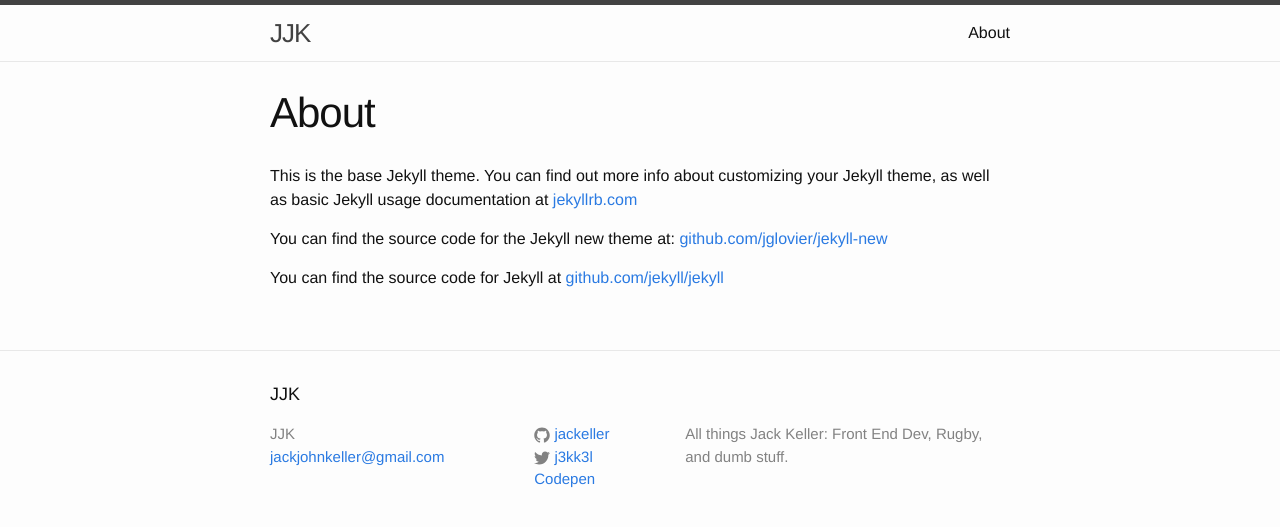
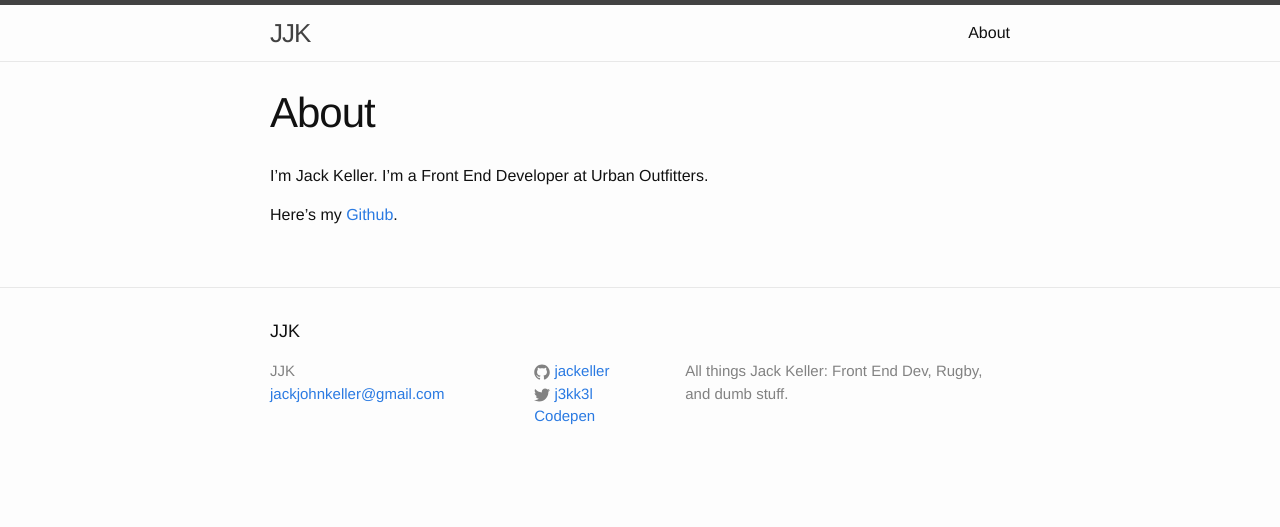
Before and after one commit to jackeller/jackeller.github.io, a Jekyll site: the page built from about.md, in a window 1280 px wide. Shown: the top 527 px of the page. Built offline with Jekyll 4.4.1, drawn with Linux system fonts in a browser that asks for light colours.

Commit message:
updating about page

```diff
--- a/about.md
+++ b/about.md
@@ -4,8 +4,6 @@ title: About
 permalink: /about/
 ---
 
-This is the base Jekyll theme. You can find out more info about customizing your Jekyll theme, as well as basic Jekyll usage documentation at [jekyllrb.com](http://jekyllrb.com/)
+I'm Jack Keller.  I'm a Front End Developer at Urban Outfitters.
 
-You can find the source code for the Jekyll new theme at: [github.com/jglovier/jekyll-new](https://github.com/jglovier/jekyll-new)
-
-You can find the source code for Jekyll at [github.com/jekyll/jekyll](https://github.com/jekyll/jekyll)
+Here's my [Github](https://github.com/jackeller).
```
